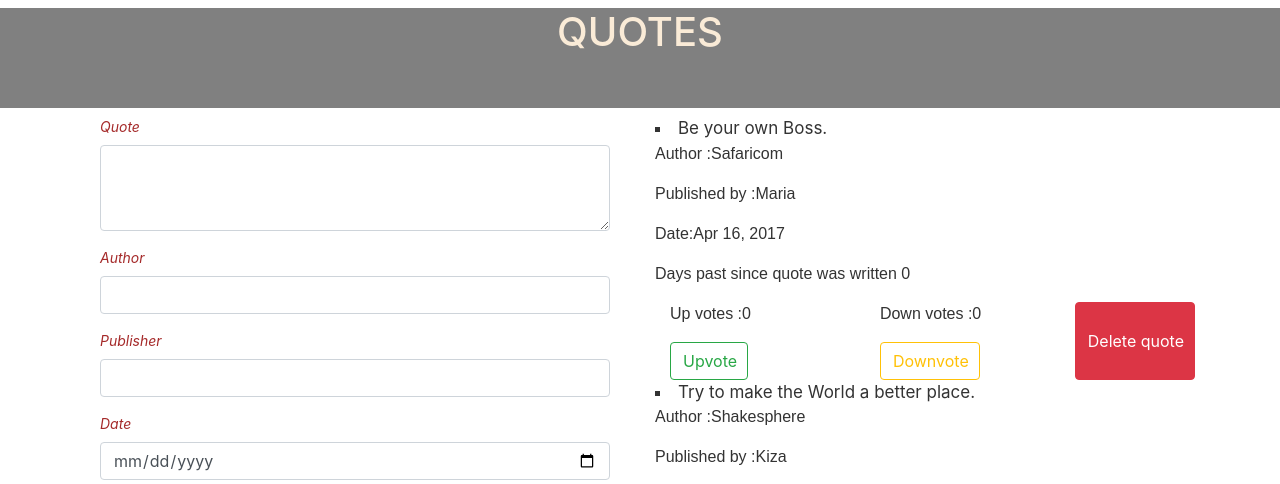
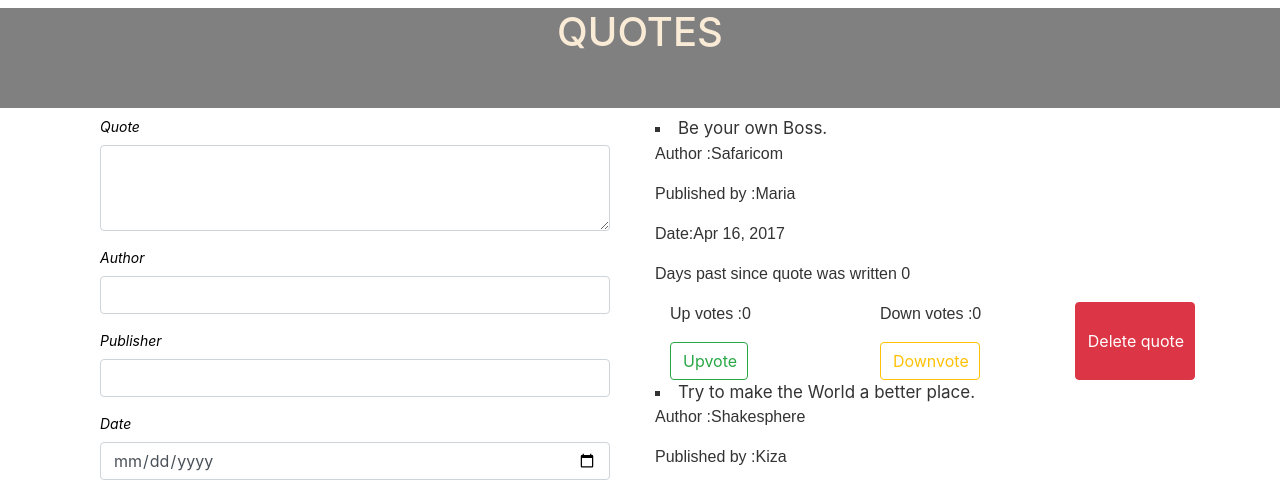
Before and after one commit to glasses-png/Quote-project, an Angular app: page / in a window 1280 px wide. Shown: the top 484 px of the page. Built offline with nearby package versions, Linux system fonts and the light colour scheme.

Commit message:
changed color of label to black

```diff
--- a/src/app/quoteform/quoteform.component.css
+++ b/src/app/quoteform/quoteform.component.css
@@ -1,3 +1,3 @@
 .form-group > label{
-  color: brown;
+  color: black;
 }
```
